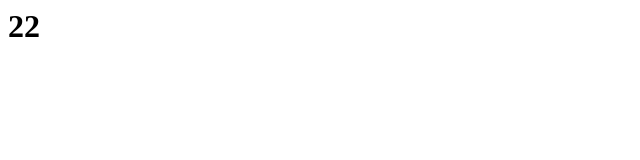
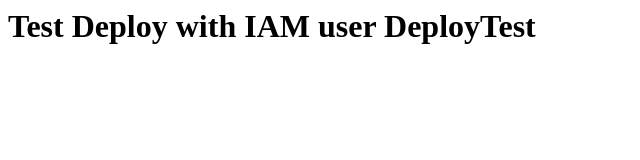
Before and after one commit to 4p00rv/aws-code-deploy-test, a plain HTML site: page index.html in a window 1280 px wide. Shown: the whole page, without its empty margins (0-640 px from the left). Drawn offline with Linux system fonts and the light colour scheme.

Commit message:
test IAM user

```diff
--- a/index.html
+++ b/index.html
@@ -1 +1 @@
-<h1>22</h1>
+<h1>Test Deploy with IAM user DeployTest</h1>
```
